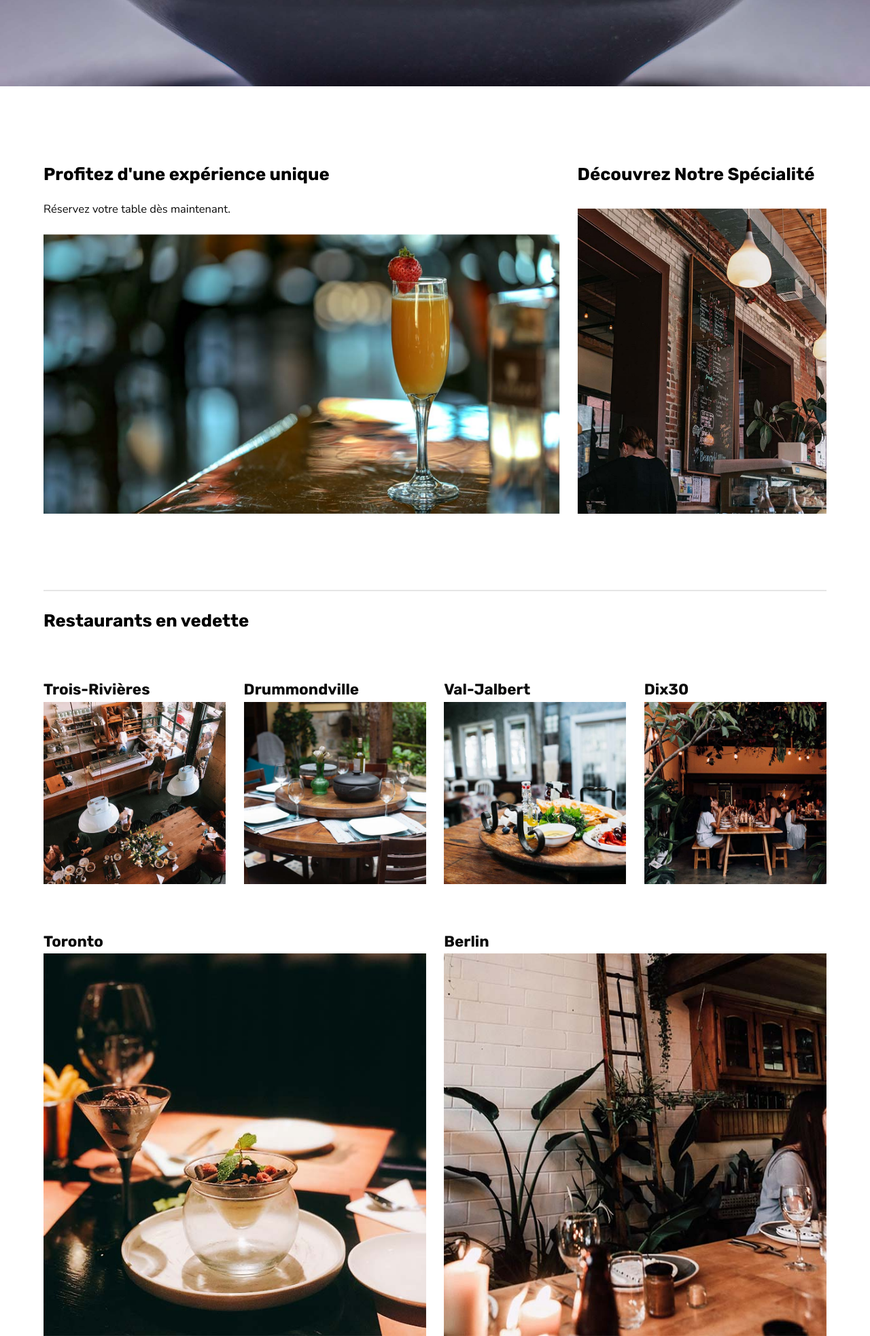
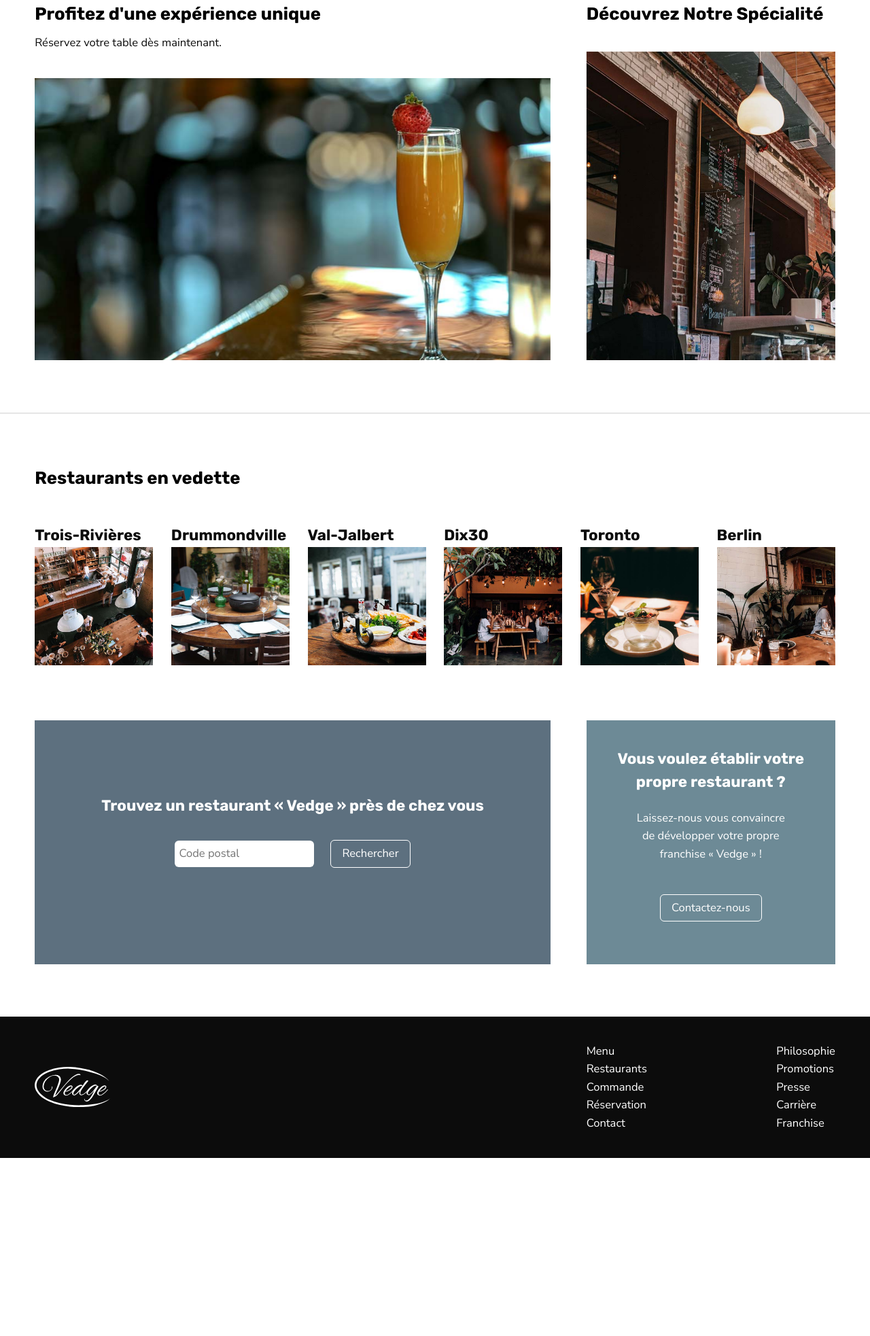
Before and after one commit to motonim/TP3, a plain HTML site: page index.html in a window 1280 px wide. Shown: the part 573-2539 px from the top of the page at 68% size. After the commit the page ends 2277 px from the top, so only its background shows below. Drawn offline with Linux system fonts and the light colour scheme; a web font is replaced by a local one.

Commit message:
organizing css

```diff
--- a/assets/styles/1-settings/font.css
+++ /dev/null
@@ -1 +0,0 @@
-@import url("https://fonts.googleapis.com/css2?family=Roboto:wght@100;300;400;700&display=swap");
--- a/assets/styles/1-settings/variables.css
+++ b/assets/styles/1-settings/variables.css
@@ -33,7 +33,7 @@
     --ff-txt: 'Nunito Sans', sans-serif;
 
     /*spacing*/
-    --space-base: 5px;
+    --space-base: max(10px, 1vw);
     --space-xsmall: calc(var(--space-base) * 3);
     --space-small: calc(var(--space-base) * 4);
     --space-medium: calc(var(--space-base) *6);
--- a/assets/styles/4-elements/text.css
+++ b/assets/styles/4-elements/text.css
@@ -16,14 +16,6 @@ form * {
 
 /* things to correct */
 
-.container {
-    justify-content: center;
-    text-align: center;
-  }
-.container img {
-z-index: -1;
-max-height: 600px;
-}
 
 .centered {
     position: absolute;
--- a/assets/styles/5-objects/spacings.css
+++ b/assets/styles/5-objects/spacings.css
@@ -1,6 +1,10 @@
 /* ---------------- */
 /* spacings / objects */
 /* ---------------- */
+
+.py-base {
+  padding: var(--space-base) 0;
+}
 
 .py-xsmall {
     padding: var(--space-xsmall) 0;
@@ -21,3 +25,23 @@
   .py-xlarge {
     padding: var(--space-xlarge) 0;
   }
+
+
+
+/*  padding bottom  */
+
+.pb-base {
+  padding-bottom: var(--space-base);
+}
+
+.pb-xsmall {
+  padding-bottom: var(--space-xsmall);
+}
+
+.pb-small {
+  padding-bottom: var(--space-small);
+}
+
+.pb-medium {
+  padding-bottom: var(--space-medium);
+}
--- a/assets/styles/6-components/flex.css
+++ b/assets/styles/6-components/flex.css
@@ -1,40 +1,69 @@
 
-.flex-2thrd.contact-box {
+.flex-2.contact-box {
   background-color: var(--clr-contain);
 }
 
-  .flex-1thrd.contact-box {
+.flex-1.contact-box {
   background-color: var(--clr-containSec);
 }
 
 .flex {
   display: flex;
   flex-wrap: wrap;
-    justify-content: inherit;
-    align-items: inherit;
-    margin-top: var(--marg-resp-s-neg);
-    margin-left: var(--rythm-s-neg);
+  justify-content: space-between;
+  /* align-items: inherit; */
+  /* margin-top: var(--marg-resp-s-neg);
+  margin-left: var(--rythm-s-neg); */
   overflow: hidden;
+  gap: var(--rythm-s);
 }
-  .flex > * {
+
+
+.flex__item {
   flex-grow: 1;
-    /* adaptation de la marge entre les cases de la grille */
-    margin-top: var(--marg-resp-s);
-    margin-left: var(--rythm-s);
 }
-  .flex img {
+
+.flex__item--6 {
+  flex-basis: calc((100% / 1) - var(--rythm-s));
+}
+
+@media only screen and (min-width:550px) {
+  .flex__item--6 {
+    flex-basis: calc((100% / 2) - var(--rythm-s));
+  }
+}
+
+@media only screen and (min-width:768px) {
+  .flex__item--6 {
+    flex-basis: calc((100% / 3) - var(--rythm-s));
+  }
+}
+
+@media only screen and (min-width:1024px) {
+  .flex__item--6 {
+    flex-basis: calc((100% / 4) - var(--rythm-s));
+  }
+}
+
+@media only screen and (min-width:1200px) {
+  .flex__item--6 {
+    flex-basis: calc((100% / 6) - var(--rythm-s));
+  }
+}
+
+/* .flex img {
   display: block;
   min-width: 190px;
-  }
+} */
 .column {
   flex-direction: column;
 }
-  .flex-2thrd {
+.flex-2 {
   flex-basis: calc((100% * 2 / 3) - var(--rythm-s));
 }
-  .flex-1thrd {
+.flex-1 {
   flex-basis: calc((100% / 3) - var(--rythm-s));
 }
-  .flex-6rows > * {
+/* .flex-6rows > * {
   flex-basis: calc((100% / 6) - var(--rythm-s));
-  }
+} */
--- a/assets/styles/6-components/footer.css
+++ b/assets/styles/6-components/footer.css
@@ -2,7 +2,7 @@
 footer {
   background-color: var(--clr-bgSec);
   color: white;
-  margin-top: var(--marg-resp-m);
+  /* margin-top: var(--marg-resp-m); */
 
 }
 
@@ -21,34 +21,12 @@ footer a:hover {
   flex-wrap: wrap;
   justify-content: space-evenly;
 }
-.logo-Footer {
-  justify-content: center;
-}
-.logo-Footer img {
+
+.footer__logo {
   width: var(--marg-resp-m);
   object-fit: contain;
 }
-footer li {
-  list-style-type: none;
-}
-footer > div {
+
+/* footer > div {
   padding: var(--rythm-s) var(--rythm-l);
-}
-footer .flex-2thrd {
-  margin-top: 0;
-}
-
-.footer__bloc:nth-child(2),
-.footer__bloc:nth-child(3) {
-  position: relative;
-}
-.footer__bloc:nth-child(2)::before,
-.footer__bloc:nth-child(3)::before {
-  content: "";
-  position: absolute;
-  width: 100%;
-  height: 2px;
-  background-color: pink;
-  top: 0;
-  left: 0;
-}
+} */
--- a/assets/styles/6-components/menu.css
+++ b/assets/styles/6-components/menu.css
@@ -18,6 +18,7 @@
     display: none;
     position: absolute;
     z-index: 2;
+    left: -10px;
   }
 
 
@@ -62,7 +63,7 @@
 }
 
 .dropdown__item {
-  padding: 0 0.5rem;
+  /* padding: 0 0.5rem; */
   display: block;
   text-align: center;
 }
--- a/assets/styles/6-components/theRest.css
+++ b/assets/styles/6-components/theRest.css
@@ -1,10 +1,10 @@
 
 
-section {
+/* section {
   margin-left: 5vw;
   margin-right: 5vw;
   margin-top: var(--marg-resp-m);
-}
+} */
 section > h2 {
   margin-bottom: var(--marg-resp-s);
 }
@@ -16,22 +16,60 @@ section > h2 {
   margin-bottom: calc(var(--marg-resp-s) / 2);
 }
 /* carte promotion comprenant texte/titre et image */
-.card-promotion {
+/* .card-promotion {
   display: flex;
   flex-direction: column;
-}
-.card-promotion .img-box {
+} */
+/* .card-promotion .img-box {
   height: max(100%, 80vmin);
   margin-top: auto;
 }
 .card-promotion .img-box img {
   object-fit: cover;
   height: 100%;
+} */
+
+.img-wrapper {
+  height: 90%;
+  position: relative
 }
+
+.img-wrapper--link {
+  position: absolute;
+  top: 0;
+  right: 0;
+  left: 0;
+  bottom: 0;
+  display: flex;
+  justify-content: center;
+  align-items: center;
+  color: var(--clr-bg);
+  opacity: 0;
+  font-size: calc(18px + 0.8vw);
+  background-color: rgba(0, 0, 0, 0.5);
+  transition: opacity 0.3s ease-out;
+}
+
+.img-wrapper--link:hover,
+.img-wrapper--link:focus {
+  opacity: 1;
+}
+
+.img-wrapper--link:active {
+  color: rgba(255, 255, 255, 0.7);
+}
+
+
+.img-wrapper--img {
+  object-fit: cover;
+  height: 100%;
+}
+
+
 /* diviseur de section visible */
 .border-top {
   border-top: solid rgba(0, 0, 0, 0.1) 2px;
-  padding-top: var(--rythm-s);
+  /* padding-top: var(--rythm-s); */
 }
 .center-txt {
   text-align: center;
--- a/assets/styles/6-components/title.css
+++ b/assets/styles/6-components/title.css
@@ -1,3 +1,7 @@
 /* ---------------- */
 /* title / components */
 /* ---------------- */
+
+/* .title {
+    margin-bottom: var(--space-base);
+  } */
--- a/assets/styles/main.css
+++ b/assets/styles/main.css
@@ -33,5 +33,6 @@
 @import url(./6-components/tile.css);
 @import url(./6-components/title.css);
 @import url(./6-components/theRest.css);
+@import url(./6-components/hero.css);
 
 /* 7-UTILITIES  */
--- a/index.html
+++ b/index.html
@@ -12,6 +12,7 @@
   </head>
   <body>
     <header>
+      <!-- navigation starts -->
       <nav class="navigation">
         <div class="wrapper menu-flex">
           <div class="navigation__logo menu-flex">
@@ -40,65 +41,71 @@
           </ul>
         </div>
       </nav>
-      <figure class="container menu-flex">
-        <img src="./assets/img/header.jpg" alt="Mon image" />
-        <div class="centered">
-          <h1>Botanique et décadente</h1>
+      <!-- navigation ends -->
+
+      <!-- hero starts -->
+      <figure class="hero">
+        <div class="hero__text">
+          <h1 class="pb-base">Botanique et décadente</h1>
           <p>Savourez les meilleurs plats dans le respect total de la nature</p>
         </div>
       </figure>
+      <!-- hero ends -->
     </header>
-    <section class="promotion">
-      <div class="flex">
-        <div class="flex-2thrd card-promotion">
-          <h2>Profitez d'une expérience unique</h2>
-          <p>Réservez votre table dès maintenant.</p>
-          <div class="img-box">
-            <img src="./assets/img/mimosa.jpg" alt="Mon image" />
-            <a class="link-box" href="#"><span>Réserver une table</span></a>
+
+    <section class="py-medium">
+      <div class="wrapper flex">
+        <div class="flex-2">
+          <h2 class="pb-base">Profitez d'une expérience unique</h2>
+          <p class="pb-xsmall">Réservez votre table dès maintenant.</p>
+          <div class="img-wrapper">
+            <img class="img-wrapper--img" src="./assets/img/mimosa.jpg" alt="Mon image" />
+            <a class="link-box img-wrapper--link" href="#"><span>Réserver une table</span></a>
           </div>
         </div>
-        <div class="flex-1thrd card-promotion">
-          <h2>Découvrez Notre Spécialité</h2>
-          <div class="img-box">
-            <img src="./assets/img/menu.jpg" alt="Mon image" />
-            <a class="link-box" href="#"><span>Consulter Le Menu</span></a>
+        <div class="flex-1">
+          <h2 class="pb-xsmall">Découvrez Notre Spécialité</h2>
+          <div class="img-wrapper">
+            <img class="img-wrapper--img" src="./assets/img/menu.jpg" alt="Mon image" />
+            <a class="link-box img-wrapper--link" href="#"><span>Consulter Le Menu</span></a>
           </div>
         </div>
       </div>
     </section>
-    <section class="border-top">
-      <h2>Restaurants en vedette</h2>
-      <div class="restaurant flex flex-6rows">
-        <div>
+    <section class="py-medium border-top">
+      <div class="wrapper">
+        <h2 class="pb-small">Restaurants en vedette</h2>
+        <div class="flex">
+          <div class="flex__item flex__item--6">
             <h3>Trois-Rivières</h3>
             <img src="./assets/img/troisRivieres.jpg" alt="Mon image" />
           </div>
-        <div>
+          <div class="flex__item flex__item--6">
             <h3>Drummondville</h3>
             <img src="./assets/img/drummondville.jpg" alt="Mon image" />
           </div>
-        <div>
+          <div class="flex__item flex__item--6">
             <h3>Val-Jalbert</h3>
             <img src="./assets/img/valJalbert.jpg" alt="Mon image" />
           </div>
-        <div>
+          <div class="flex__item flex__item--6">
             <h3>Dix30</h3>
             <img src="./assets/img/dix30.jpg" alt="Mon image" />
           </div>
-        <div>
+          <div class="flex__item flex__item--6">
             <h3>Toronto</h3>
             <img src="./assets/img/toronto.jpg" alt="Mon image" />
           </div>
-        <div>
+          <div class="flex__item flex__item--6">
             <h3>Berlin</h3>
             <img src="./assets/img/berlin.jpg" alt="Mon image" />
           </div>
         </div>
+      </div>
     </section>
-    <section class="contact">
-      <div class="center-txt flex">
-        <div class="flex-2thrd contact-box">
+    <section class="pb-medium contact">
+      <div class="wrapper center-txt flex">
+        <div class="flex-2 contact-box">
           <div>
             <h3>Trouvez un restaurant « Vedge » près de chez vous</h3>
             <form>
@@ -108,7 +115,7 @@
             </form>
           </div>
         </div>
-        <div class="flex-1thrd contact-box">
+        <div class="flex-1 contact-box">
           <div>
             <h3>Vous voulez établir votre propre restaurant ?</h3>
             <p>Laissez-nous vous convaincre de développer votre propre franchise « Vedge » !</p>
@@ -117,20 +124,20 @@
         </div>
       </div>
     </section>
-    <footer>
-      <div class="flex">
-        <div class="logo-Footer flex-1thrd menu-flex">
-          <img src="./assets/img/logoVedgeBlanc.svg" alt="logo de l'entreprise" />
+    <footer class="footer py-xsmall">
+      <div class="wrapper flex">
+        <div class="flex-2 menu-flex">
+          <img src="./assets/img/logoVedgeBlanc.svg" class="footer__logo" alt="logo de l'entreprise" />
         </div>
-        <div class="flex-2thrd flex">
-          <ul class="card-promotion">
+        <div class="flex-1 flex">
+          <ul class="">
             <li><a href="#">Menu</a></li>
             <li><a href="#">Restaurants</a></li>
             <li><a href="#">Commande</a></li>
             <li><a href="#">Réservation</a></li>
             <li><a href="#">Contact</a></li>
           </ul>
-          <ul class="card-promotion">
+          <ul class="">
             <li><a href="#">Philosophie</a></li>
             <li><a href="#">Promotions</a></li>
             <li><a href="#">Presse</a></li>
```
Also changed, not shown: assets/styles/4-elements/link.css (+0 -28 lines), assets/styles/6-components/grid.css (+10 -1 lines), assets/styles/6-components/hero.css (added, +17 -0 lines), assets/styles/4-elements/heading.css (line endings or trailing spaces). Lines whose indentation alone changed are shown as unchanged.
